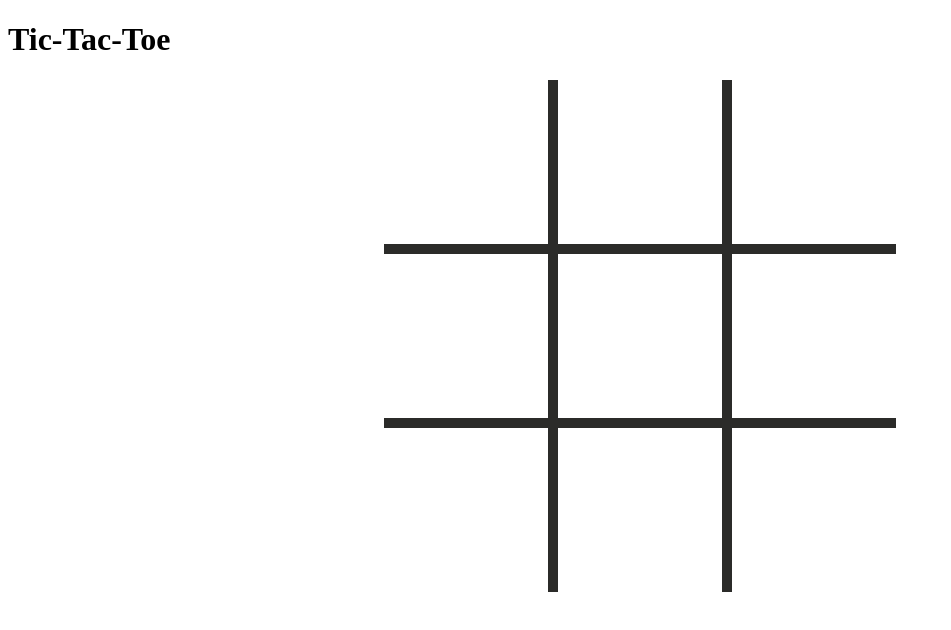
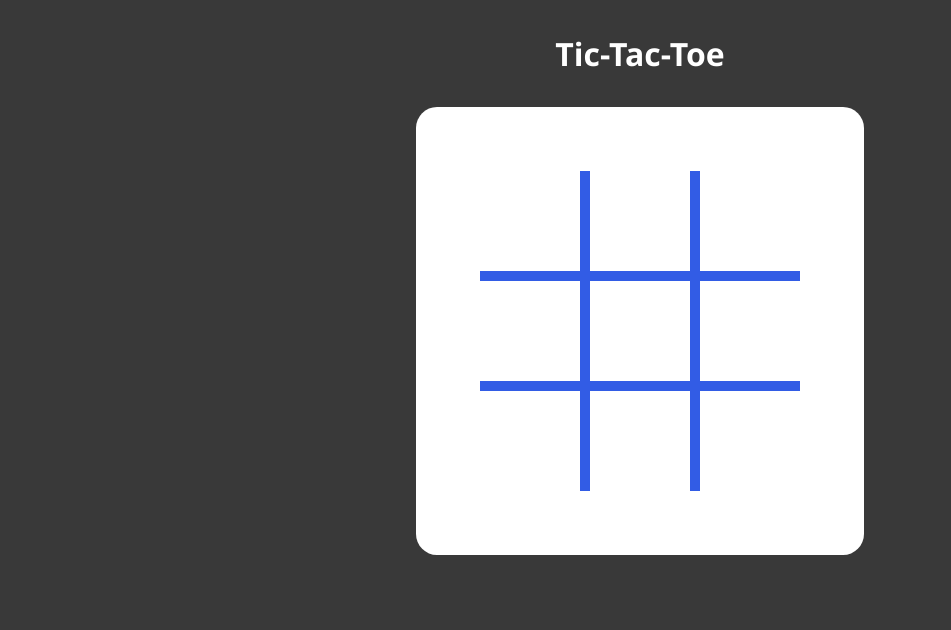
Before and after one commit to Yeuri07/javascript-projects, a website built with Vite: page tic-tac-toe/index.html in a window 1280 px wide. Shown: the whole page, without its empty margins (0-951 px from the left). Built offline with nearby package versions, Linux system fonts and the light colour scheme.

Commit message:
[tic-tac-toe]

```diff
--- a/tic-tac-toe/index.html
+++ b/tic-tac-toe/index.html
@@ -10,8 +10,9 @@
 
 <body>
 
+  <main class="container">
+
   <h1>Tic-Tac-Toe</h1>
-
   <div class="board" board>
     <div class="cell"></div>
     <div class="cell"></div>
@@ -23,6 +24,8 @@
     <div class="cell"></div>
     <div class="cell"></div>
   </div>
+
+</main>
 </body>
 
 </html>
--- a/tic-tac-toe/main.js
+++ b/tic-tac-toe/main.js
@@ -1,4 +1,5 @@
-import './sass/main.scss'
+
+import'./sass/main.scss';
 
 /* DOM elements */
 const boardElemet = document.querySelector('[board]')
@@ -80,7 +81,8 @@ function handleClick(e) {
     }
 
  shiftChange = !shiftChange;
- setCellHover(shiftChange)
+
+ setCellHover(shiftChange);
  }
 
  function placeMark(cell,markToAdd){
--- /dev/null
+++ b/tic-tac-toe/sass/_variables.scss
@@ -0,0 +1,8 @@
+$cell-size: 100%;
+$color-border: #0d3ee1d7;
+$color-circler: #e61616;
+$mark-size: 70%;
+$mark-border: 10px solid $color-circler;
+$mark-border-hover: 10px solid gray;
+$color-text: #fff;
+$color-container: #393939;
--- a/tic-tac-toe/sass/main.scss
+++ b/tic-tac-toe/sass/main.scss
@@ -1,27 +1,40 @@
-$cell-size: 100%;
-$color-border: #2b2b29;
-$color-circler: #2b2b29;
-$mark-size: 70%;
-$mark-border: 10px solid $color-circler;
-$mark-border-hover: 10px solid gray;
+
+@use 'variables' as *;
 
 *{
     box-sizing: border-box;
+    margin: 0;
+    padding: 0;
 }
 
 *::after, *::before {
     box-sizing: border-box;
 }
 
+h1{
+    font-family: 'Segoe UI', Tahoma, Geneva, Verdana, sans-serif;
+    text-align: center;
+    padding: 2rem;
+    color: $color-text;
+}
+
+.container{
+    background-color: $color-container;
+    height: 100vh;
+}
 .board {
+    background-color: #fff;
+    border-radius: 21px;
     margin: 0 auto;
-    width: 40vw;
+    width: 35vw;
+    padding: 4rem;
     aspect-ratio: 1 / 1;
     display: grid;
     grid-template-columns: repeat(3,auto);
 
 
     .cell {
+
         display: flex;
         border: solid 5px $color-border;
         height: $cell-size;
@@ -45,7 +58,6 @@ $mark-border-hover: 10px solid gray;
         }
 
     }
-
 
 }
 
```
Lines whose indentation alone changed are shown as unchanged.
